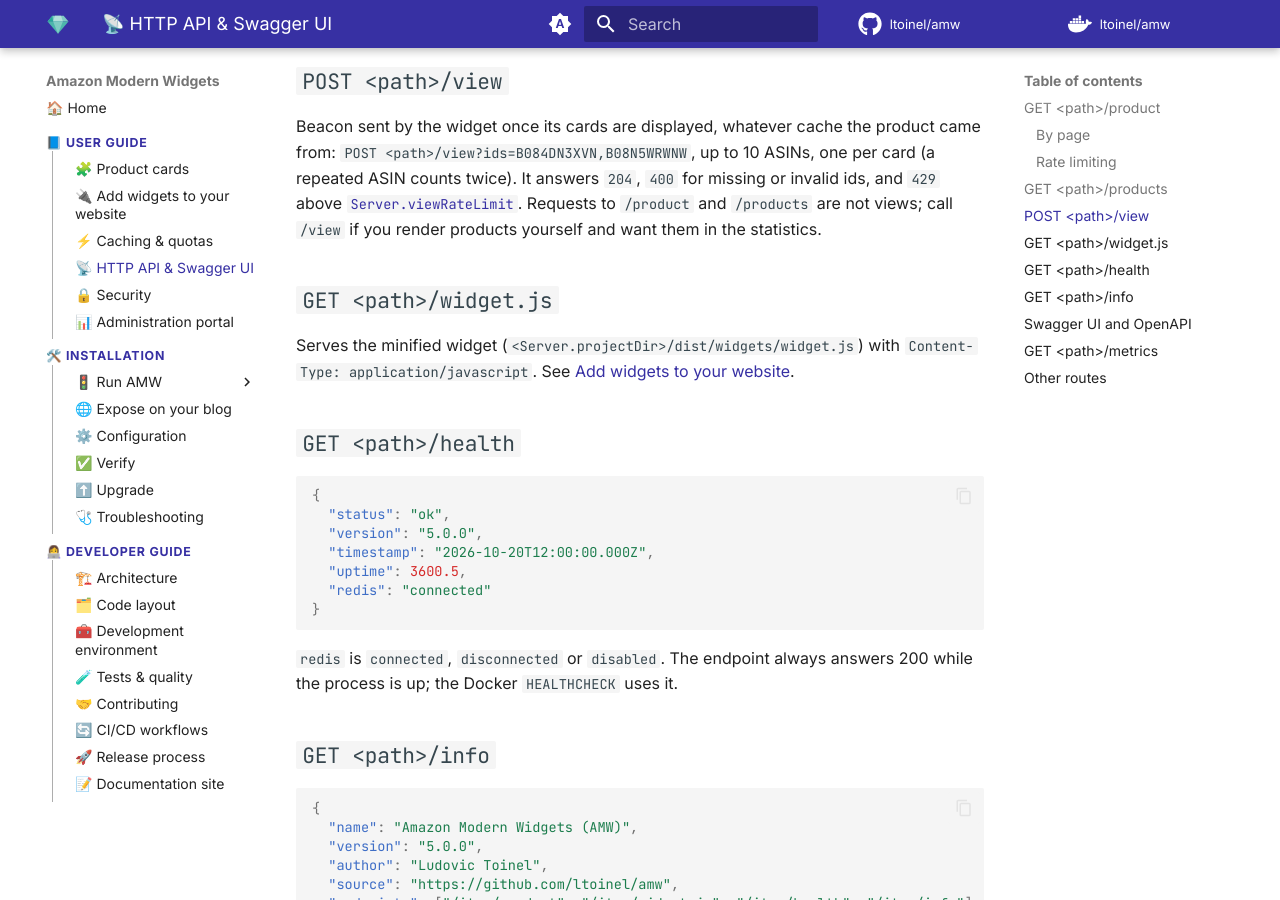
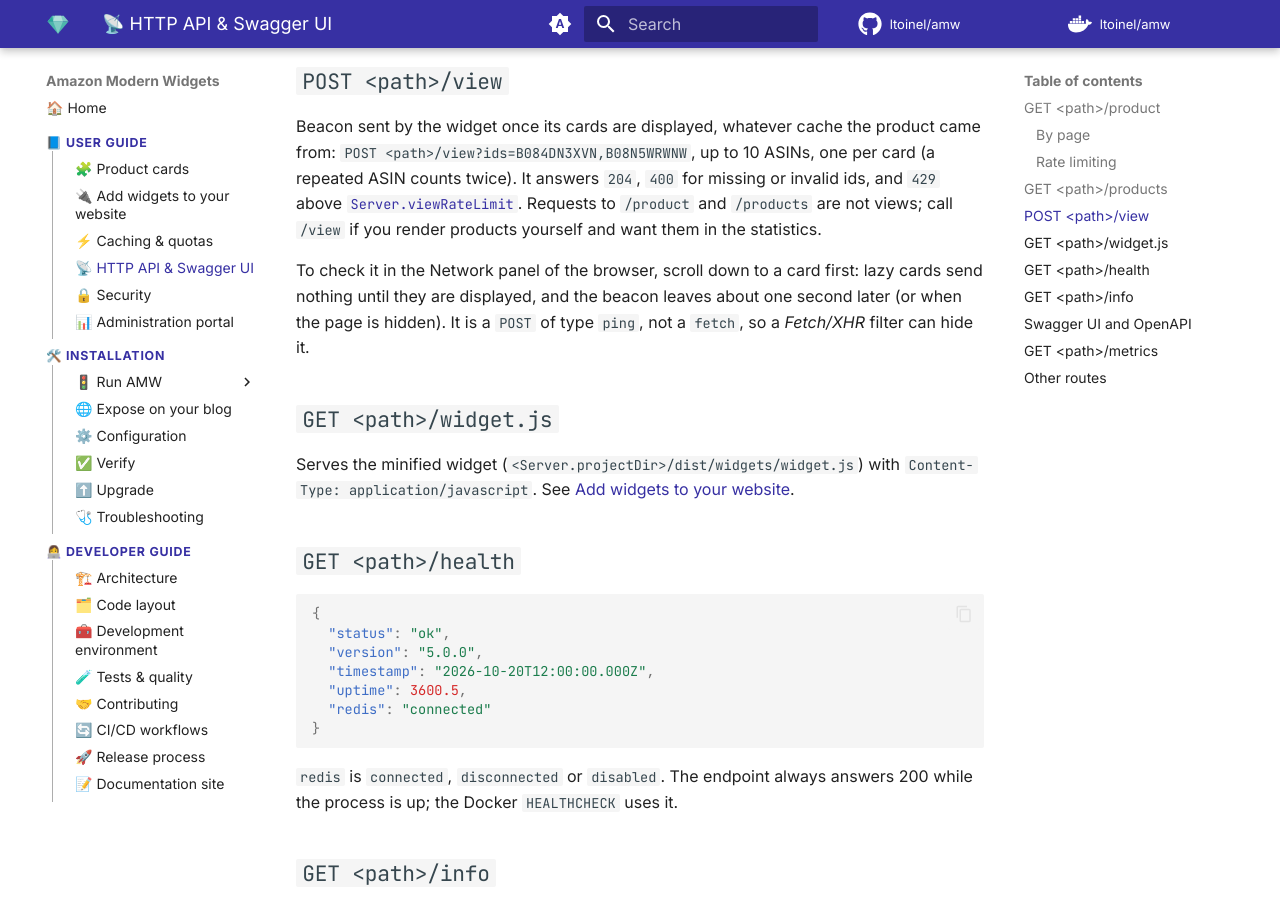
Before and after one commit to ltoinel/amw, an MkDocs documentation site: the page built from docs/user-guide/api.md, in a window 1280 px wide and 900 px high, scrolled down 4282 px. Built offline with MkDocs 1.6.1 and Material for MkDocs 9.7.7, drawn with Linux system fonts in a browser that asks for light colours; comment, search, counter and statistics services are not loaded.

Commit message:
docs(widget): explain when the view beacon is sent and what it counts (#299)
* docs(widget): explain when the view beacon is sent and what it counts

Refs #298

Co-Authored-By: Claude Opus 5.5 <noreply@anthropic.com>

* docs(widget): leave the definition of a view to the unique views change

Refs #298

Co-Authored-By: Claude Opus 5.5 <noreply@anthropic.com>

---------

Co-authored-by: Ludovic Toinel <ltoinel@free.fr>
Co-authored-by: Claude Opus 5.5 <noreply@anthropic.com>

```diff
--- a/docs/user-guide/api.md
+++ b/docs/user-guide/api.md
@@ -145,6 +145,11 @@ repeated ASIN counts twice). It answers `204`, `400` for missing or invalid ids,
 to `/product` and `/products` are not views; call `/view` if you render products
 yourself and want them in the statistics.
 
+To check it in the Network panel of the browser, scroll down to a card first: lazy cards
+send nothing until they are displayed, and the beacon leaves about one second later (or
+when the page is hidden). It is a `POST` of type `ping`, not a `fetch`, so a *Fetch/XHR*
+filter can hide it.
+
 ## `GET <path>/widget.js` { #get-widgetjs }
 
 Serves the minified widget (`<Server.projectDir>/dist/widgets/widget.js`) with
```
Also changed, not shown: docs/user-guide/caching.md (+3 -0 lines).
